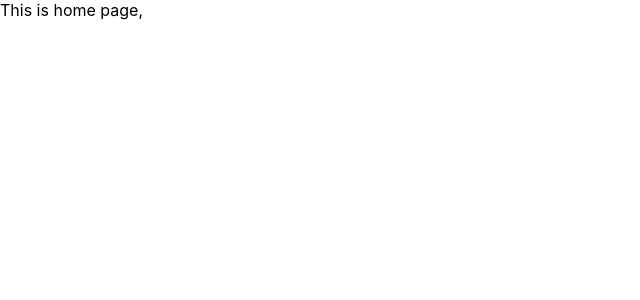
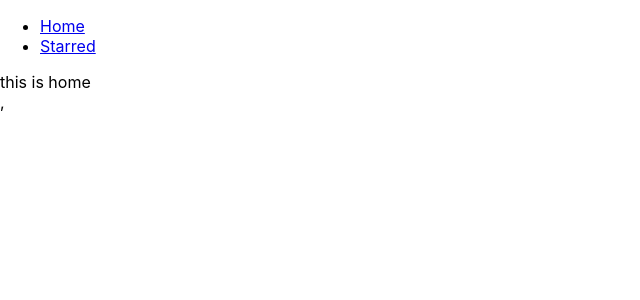
Before and after one commit to Argha10/box-office, a React (Create React App) app: page / in a window 1280 px wide. Shown: the top 300 px of the page, without its empty margins (0-640 px from the left). Built offline with nearby package versions, Linux system fonts and the light colour scheme.

Commit message:
added navbars and components

```diff
--- a/src/App.js
+++ b/src/App.js
@@ -1,19 +1,28 @@
 import React from 'react';
 import { Switch, Route } from 'react-router-dom';
 
+import Navs from './components/Navs';
+import Home from './pages/Home';
+import Starred from './pages/Starred';
+
 function App() {
   return (
+    <div>
+      <Navs />
       <Switch>
         <Route exact path="/">
-        This is home page
+          <Home />
         </Route>
 
         <Route exact path="/starred">
-        This is starred
+          <Starred />
         </Route>
 
-      <Route>Page 404 not found</Route>
+        <Route>
+          <div>page not found</div>
+        </Route>
       </Switch>
+    </div>
   );
 }
 
--- /dev/null
+++ b/src/components/Navs.js
@@ -0,0 +1,23 @@
+import React from 'react';
+import { Link } from 'react-router-dom';
+
+const LINKS = [
+  { to: './', text: 'Home' },
+  { to: './starred', text: 'Starred' },
+];
+
+const Navs = () => {
+  return (
+    <div>
+      <ul>
+        {LINKS.map(item => (
+          <li key={item.to}>
+            <Link to={item.to}>{item.text}</Link>
+          </li>
+        ))}
+      </ul>
+    </div>
+  );
+};
+
+export default Navs;
--- /dev/null
+++ b/src/pages/Home.js
@@ -0,0 +1,7 @@
+import React from 'react';
+
+const Home = () => {
+  return <div>this is home</div>;
+};
+
+export default Home;
--- /dev/null
+++ b/src/pages/Starred.js
@@ -0,0 +1,7 @@
+import React from 'react';
+
+const Starred = () => {
+  return <div>This is starred</div>;
+};
+
+export default Starred;
```
Lines whose indentation alone changed are shown as unchanged.
